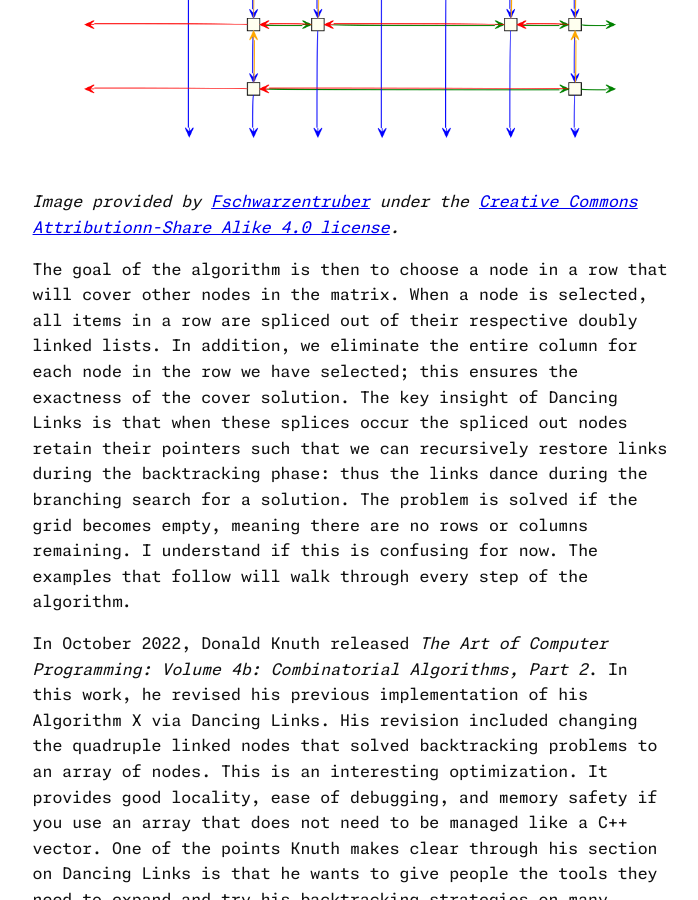
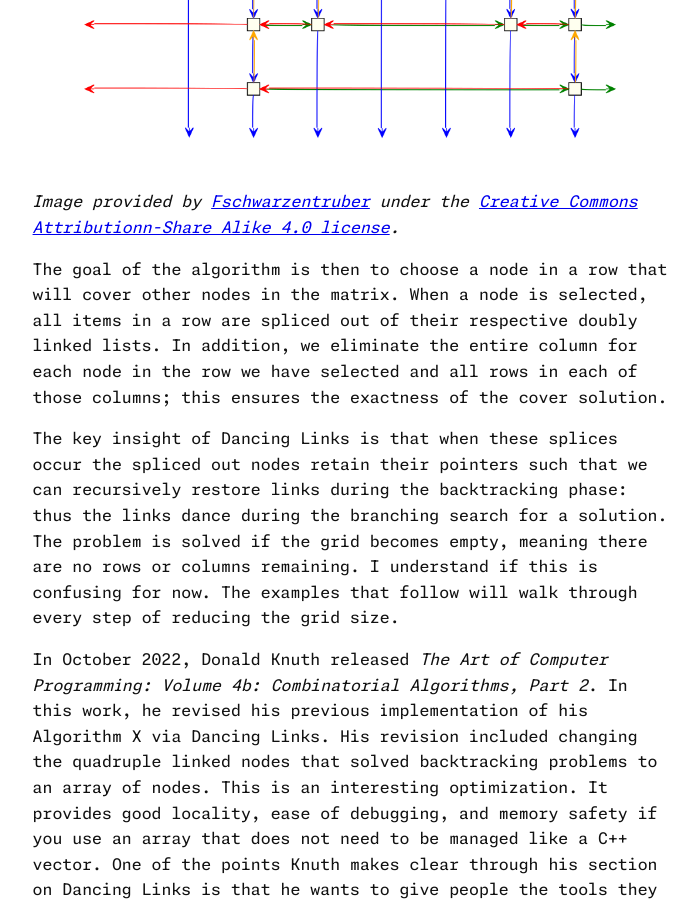
Before and after one commit to agl-alexglopez/agl-alexglopez.github.io, a Jekyll site: the page built from _posts/2025-08-07-the-pokémon-graph-cover-problem.md, in a window 1280 px wide and 900 px high, scrolled down 2150 px. Shown: the whole window, without its empty margins (290-988 px from the left). Built offline with Jekyll 4.4.1, drawn with Linux system fonts in a browser that asks for light colours.

Commit message:
fix phrase

```diff
--- a/_posts/2025-08-07-the-pokémon-graph-cover-problem.md
+++ b/_posts/2025-08-07-the-pokémon-graph-cover-problem.md
@@ -39,7 +39,9 @@ The algorithm uses a grid of doubly linked lists to model the graph relationship
 
 *Image provided by [Fschwarzentruber](https://commons.wikimedia.org/wiki/File:Dancing_links.svg) under the [Creative Commons Attributionn-Share Alike 4.0 license](https://creativecommons.org/licenses/by-sa/4.0/deed.en).*
 
-The goal of the algorithm is then to choose a node in a row that will cover other nodes in the matrix. When a node is selected, all items in a row are spliced out of their respective doubly linked lists. In addition, we eliminate the entire column for each node in the row we have selected; this ensures the exactness of the cover solution. The key insight of Dancing Links is that when these splices occur the spliced out nodes retain their pointers such that we can recursively restore links during the backtracking phase: thus the links dance during the branching search for a solution. The problem is solved if the grid becomes empty, meaning there are no rows or columns remaining. I understand if this is confusing for now. The examples that follow will walk through every step of the algorithm.
+The goal of the algorithm is then to choose a node in a row that will cover other nodes in the matrix. When a node is selected, all items in a row are spliced out of their respective doubly linked lists. In addition, we eliminate the entire column for each node in the row we have selected and all rows in each of those columns; this ensures the exactness of the cover solution.
+
+The key insight of Dancing Links is that when these splices occur the spliced out nodes retain their pointers such that we can recursively restore links during the backtracking phase: thus the links dance during the branching search for a solution. The problem is solved if the grid becomes empty, meaning there are no rows or columns remaining. I understand if this is confusing for now. The examples that follow will walk through every step of reducing the grid size.
 
 In October 2022, Donald Knuth released *The Art of Computer Programming: Volume 4b: Combinatorial Algorithms, Part 2*. In this work, he revised his previous implementation of his Algorithm X via Dancing Links. His revision included changing the quadruple linked nodes that solved backtracking problems to an array of nodes. This is an interesting optimization. It provides good locality, ease of debugging, and memory safety if you use an array that does not need to be managed like a C++ vector. One of the points Knuth makes clear through his section on Dancing Links is that he wants to give people the tools they need to expand and try his backtracking strategies on many domains. If you want the full, original Algorithm, please read Knuth's work. Below, I will discuss how I applied or modified his strategies to fit a fun puzzle I have often considered for the game of Pokémon.
 
```
